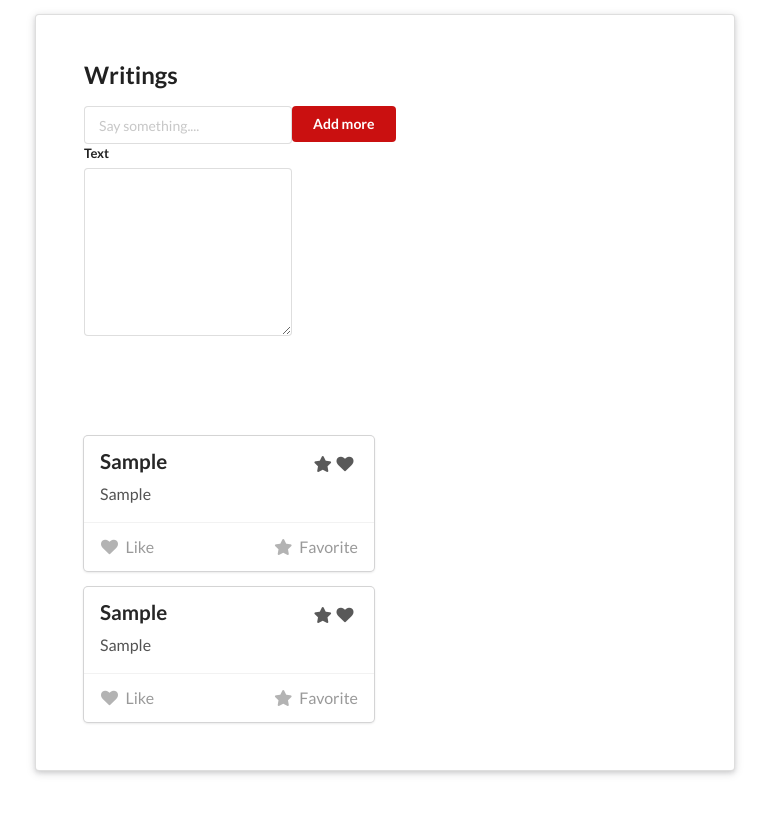
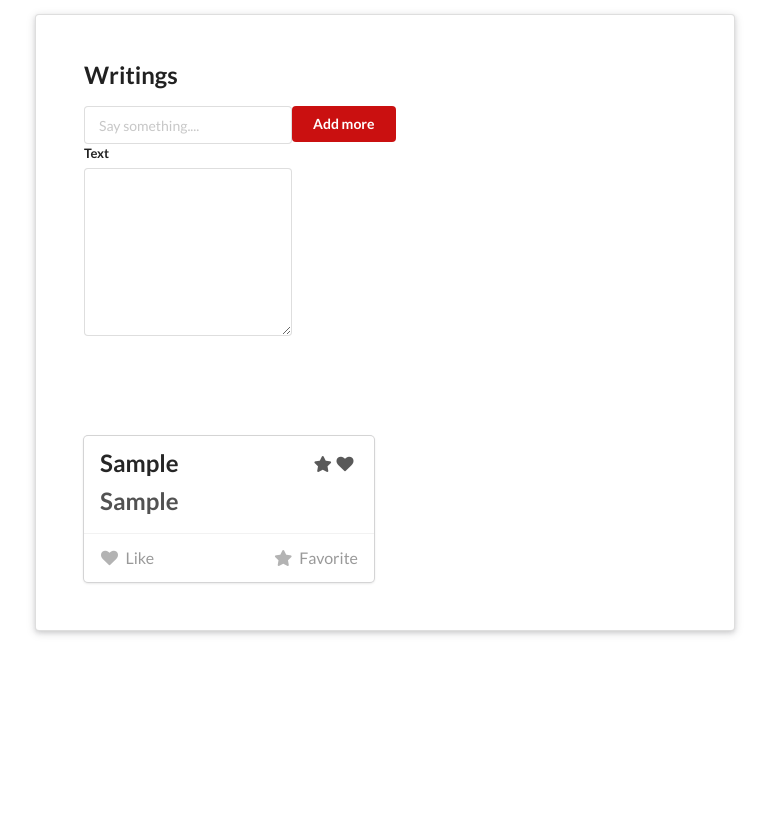
Before and after one commit to JafrulTripto/vue-app, a Vue app: page / in a window 1280 px wide. Both pictures are taken after typing "Sample", "Sample" into the empty fields and a click on the button "Add more". Shown: the whole page, without its empty margins (255-1024 px from the left). Built offline with nearby package versions, Linux system fonts and the light colour scheme.

Commit message:
Title and Description are working.

```diff
--- a/src/components/Card-detail.vue
+++ b/src/components/Card-detail.vue
@@ -4,10 +4,10 @@
             <i class="right floated like icon"></i>
             <i class="right floated star icon" @click="setName()" :style="{color:star}"></i>
             <div class="header">
-                <slot></slot>
+                <slot name="title"></slot>
             </div>
             <div class="description">
-               <slot></slot>
+               <slot name="description"></slot>
             </div>
         </div>
         <div class="extra content">
--- a/src/components/todo-grid.vue
+++ b/src/components/todo-grid.vue
@@ -14,8 +14,12 @@
             <!--</tr>-->
             <!--</tbody>-->
         <!--</table>-->
-        <new-element v-for="(card, index) in lists" :key="index">{{card.title}}</new-element>
-        <new-element v-for="(card, index) in lists" :key="index">{{card.description}}</new-element>
+        <new-element v-for="(card, index) in lists" :key="index">
+            <h2 slot="title" >{{card.title}}</h2>
+            <h2 slot="description">{{card.description}}</h2>
+        </new-element>
+
+
     </div>
 </template>
 
```
